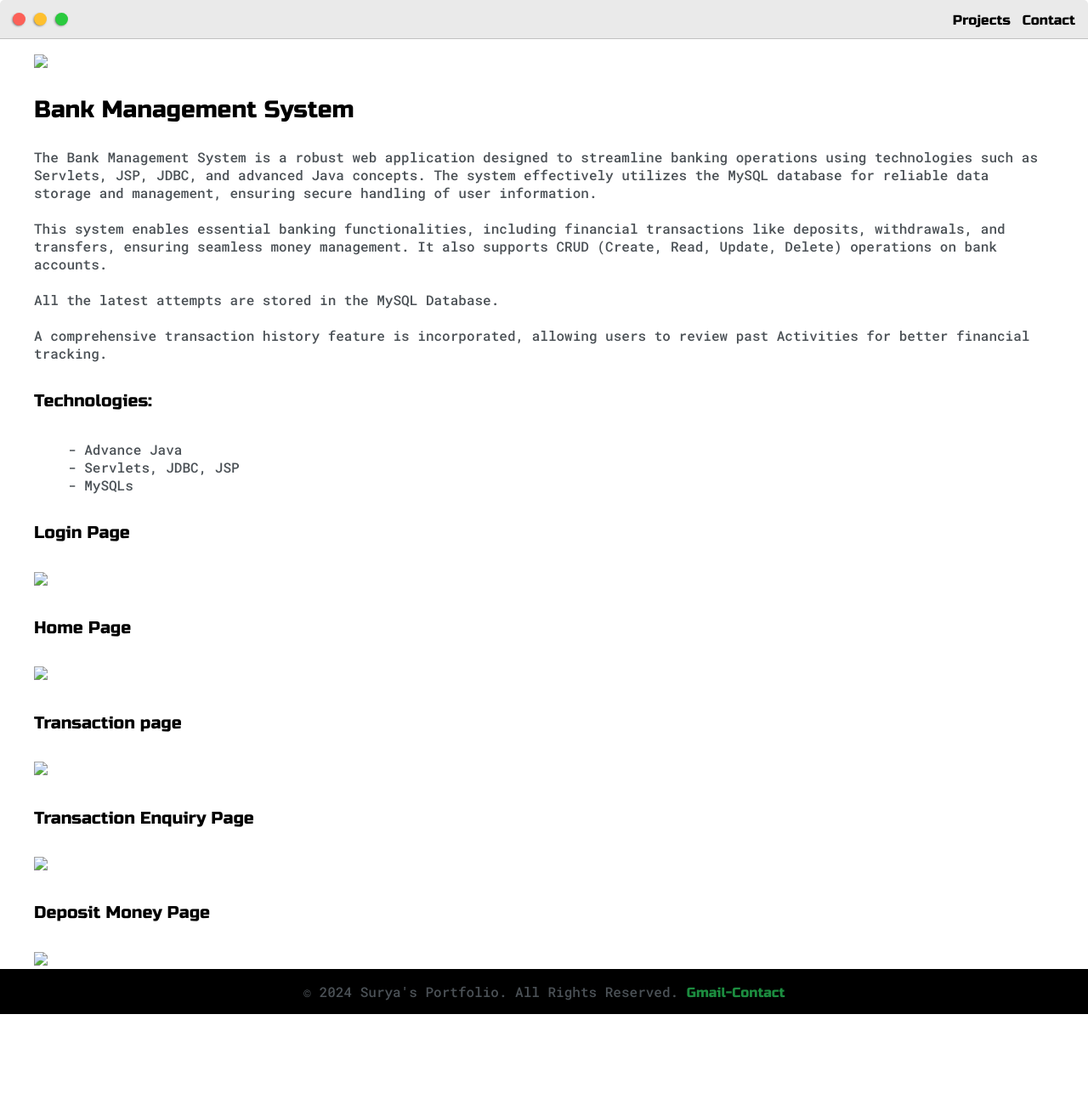
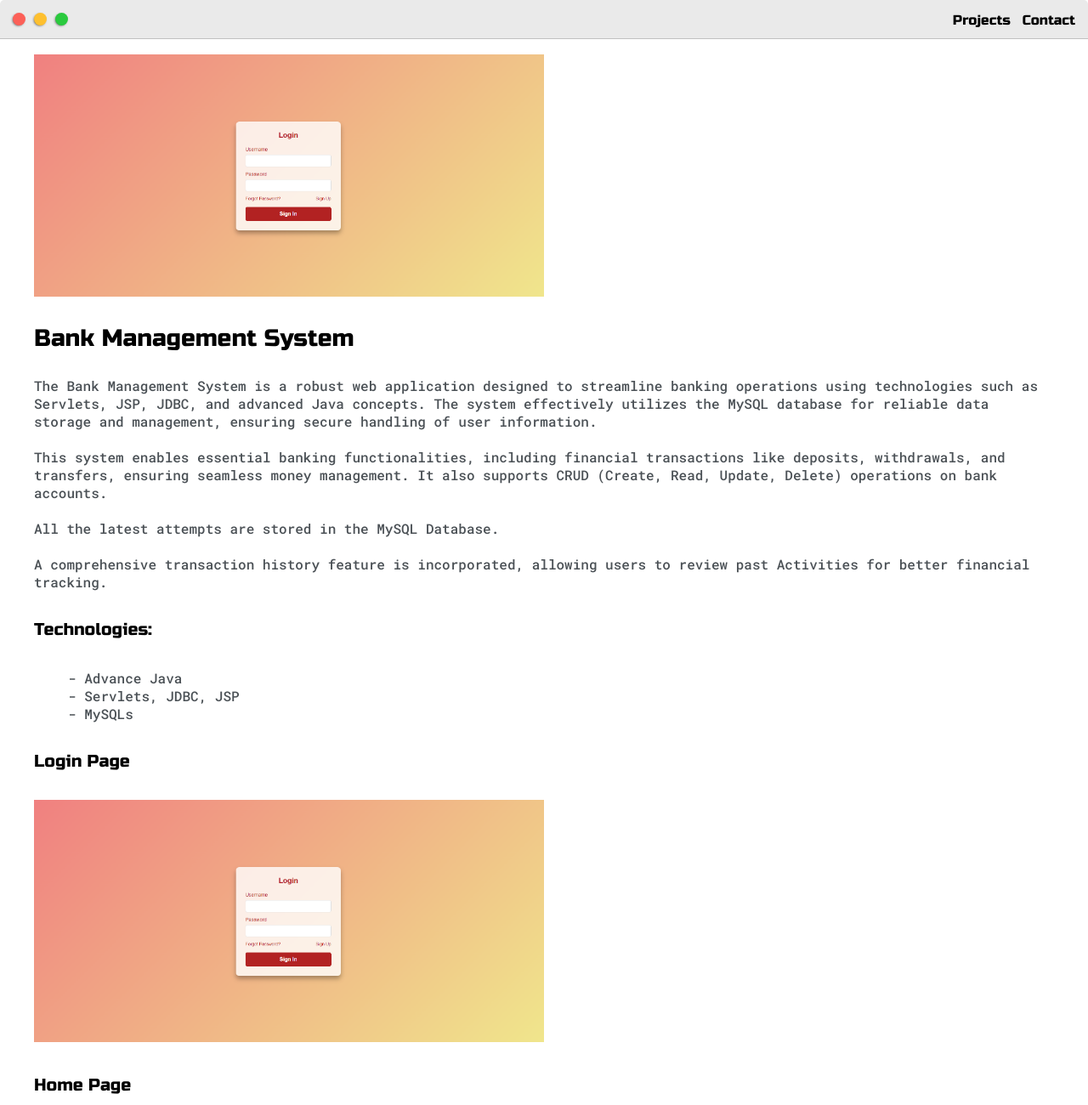
Before and after one commit to suryatejanukala/My-Portfolio, a plain HTML site: page Bank Management System.html in a window 1280 px wide. Shown: the top 1300 px of the page at 85% size. Before the commit the page ends 1193 px from the top, so only its background shows below. Drawn offline with Linux system fonts and the light colour scheme.

Commit message:
Update Bank Management System.html

```diff
--- a/Bank Management System.html
+++ b/Bank Management System.html
@@ -48,7 +48,7 @@
 		<br>
 
 		<div class="img-container">
-			<img src="../Surya Portfolio/images/13.png">
+			<img src="images/13.png">
 		</div>
 
 		<h3>Bank Management System</h3>
@@ -80,27 +80,27 @@
 
 		<h5>Login Page</h5>
 		<div class="img-container">
-			<img src="../Surya Portfolio/images/13.png">
+			<img src="images/13.png">
 		</div>
 
 		<h5>Home Page</h5>
 		<div class="img-container">
-			<img src="../Surya Portfolio/images/14.png">
+			<img src="images/14.png">
 		</div>
 
 		<h5>Transaction page</h5>
 		<div class="img-container">
-			<img src="../Surya Portfolio/images/15.png">
+			<img src="images/15.png">
 		</div>
 
 		<h5>Transaction Enquiry Page</h5>
 		<div class="img-container">
-			<img src="../Surya Portfolio/images/16.png">
+			<img src="images/16.png">
 		</div>
 
 		<h5>Deposit Money Page</h5>
 		<div class="img-container">
-			<img src="../Surya Portfolio/images/17.png">
+			<img src="images/17.png">
 		</div>
 	</div>
 	<section id="rights">
```
